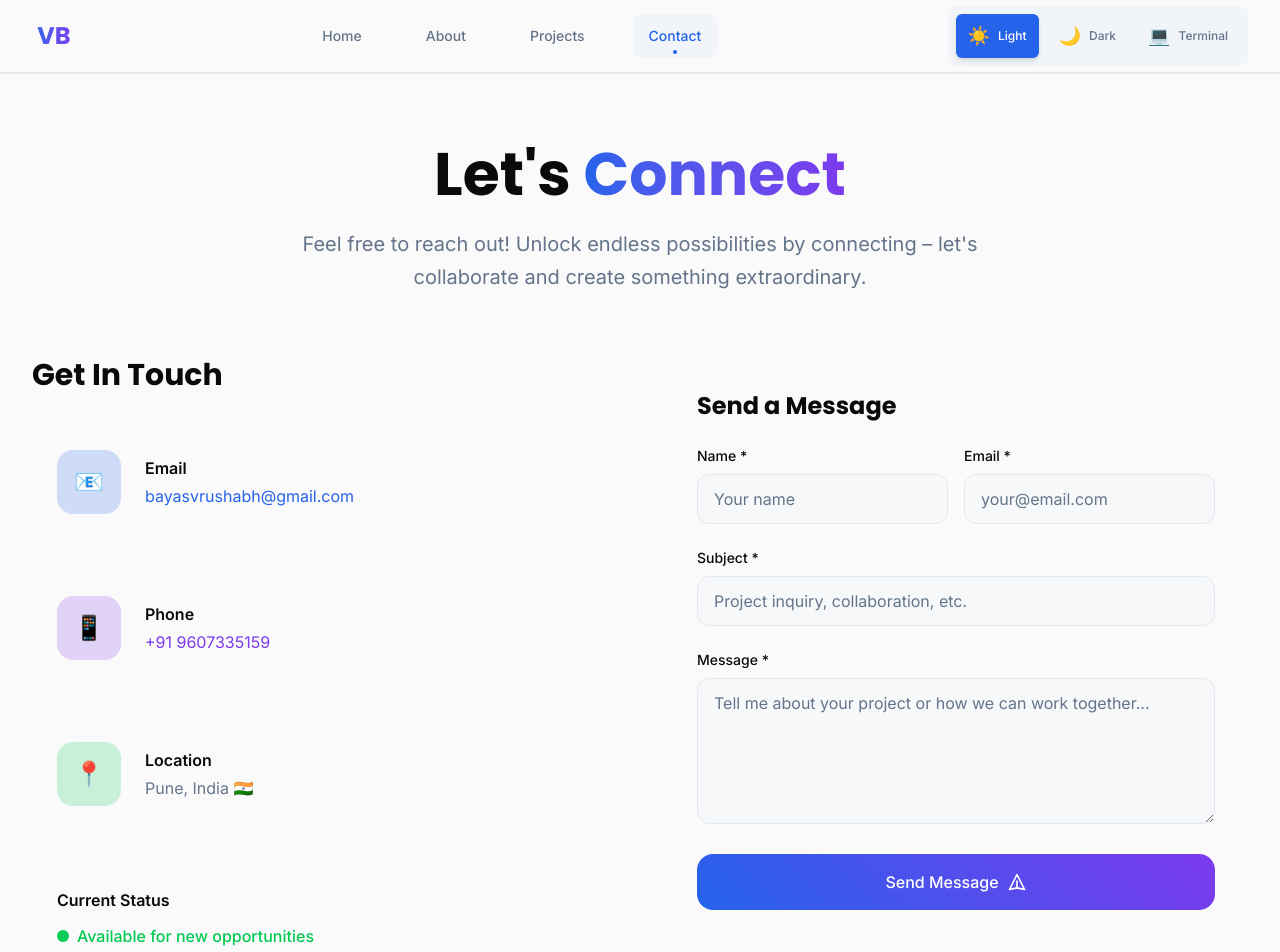
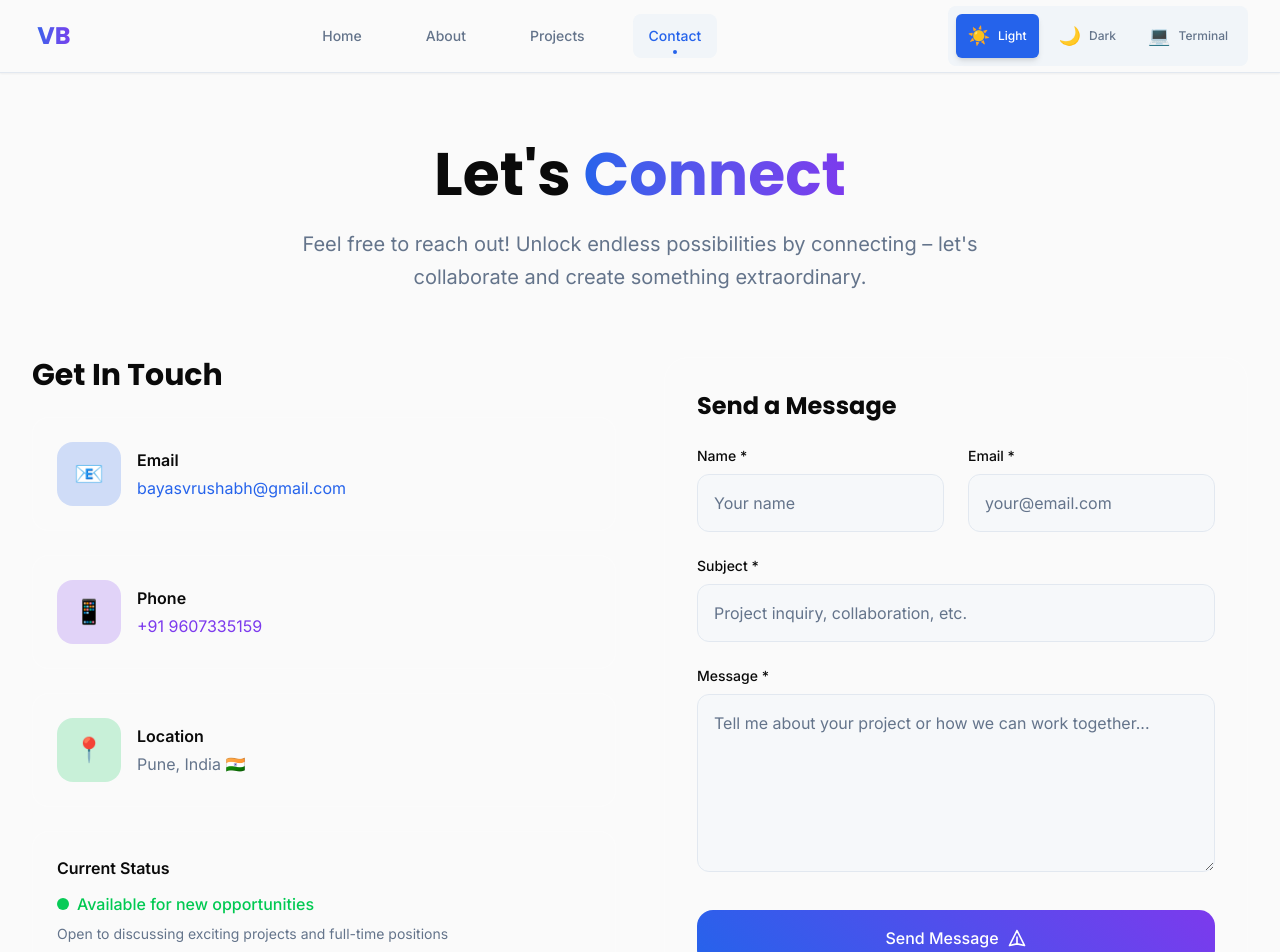
Before and after one commit to VrushabBayas/my-portfolio, a Next.js app: page /contact in a window 1280 px wide. Shown: the top 952 px of the page. Built offline with nearby package versions, Linux system fonts and the light colour scheme.

Commit message:
update styling

```diff
--- a/src/app/contact/page.tsx
+++ b/src/app/contact/page.tsx
@@ -5,6 +5,7 @@ import PageLayout from '@/components/layout/PageLayout';
 import HeroSection from '@/components/shared/HeroSection';
 import ScrollAnimation from '@/components/ui/ScrollAnimations';
 import { socialLinks } from '@/data/socialLinks';
+import Link from 'next/link';
 
 
 export default function Contact() {
@@ -56,16 +57,17 @@ export default function Contact() {
         </ScrollAnimation>
 
         {/* Contact Methods */}
-        <div className="grid lg:grid-cols-2 gap-12 mb-20">
+        <div className="grid lg:grid-cols-2 gap-8 lg:gap-12 mb-20 items-start">
           {/* Direct Contact */}
           <ScrollAnimation animation="fadeLeft" delay={200}>
-            <div className="space-y-8">
+            <div className="space-y-6 h-full flex flex-col">
               <h2 className="font-heading text-2xl lg:text-3xl font-bold text-foreground">
                 Get In Touch
               </h2>
 
+              <div className="flex-1 space-y-6">
                   {/* Email */}
-                  <div className="flex items-center gap-6 p-6 glass rounded-2xl border border-primary/20 micro-bounce group">
+                  <div className="flex items-center gap-4 p-6 glass rounded-2xl border border-primary/20 micro-bounce group">
                     <div className="w-16 h-16 bg-primary/20 rounded-2xl flex items-center justify-center group-hover:scale-110 transition-transform duration-300">
                       <span className="text-2xl">📧</span>
                     </div>
@@ -81,7 +83,7 @@ export default function Contact() {
                   </div>
 
                   {/* Phone */}
-                  <div className="flex items-center gap-6 p-6 glass rounded-2xl border border-accent/20 micro-bounce group">
+                  <div className="flex items-center gap-4 p-6 glass rounded-2xl border border-accent/20 micro-bounce group">
                     <div className="w-16 h-16 bg-accent/20 rounded-2xl flex items-center justify-center group-hover:scale-110 transition-transform duration-300">
                       <span className="text-2xl">📱</span>
                     </div>
@@ -97,7 +99,7 @@ export default function Contact() {
                   </div>
 
                   {/* Location */}
-                  <div className="flex items-center gap-6 p-6 glass rounded-2xl border border-green-500/20 micro-bounce group">
+                  <div className="flex items-center gap-4 p-6 glass rounded-2xl border border-green-500/20 micro-bounce group">
                     <div className="w-16 h-16 bg-green-500/20 rounded-2xl flex items-center justify-center group-hover:scale-110 transition-transform duration-300">
                       <span className="text-2xl">📍</span>
                     </div>
@@ -107,8 +109,10 @@ export default function Contact() {
                     </div>
                   </div>
 
+              </div>
+
               {/* Availability Status */}
-                  <div className="p-6 glass rounded-2xl border border-primary/10">
+              <div className="p-6 glass rounded-2xl border border-primary/10 mt-auto">
                 <h3 className="font-semibold text-foreground mb-3">Current Status</h3>
                 <div className="flex items-center gap-2 mb-2">
                   <div className="w-3 h-3 bg-green-500 rounded-full animate-pulse"></div>
@@ -123,13 +127,14 @@ export default function Contact() {
 
           {/* Contact Form */}
           <ScrollAnimation animation="fadeRight" delay={400}>
-            <div className="glass rounded-3xl p-8 border border-primary/20">
+            <div className="glass rounded-3xl p-8 border border-primary/20 h-full flex flex-col">
               <h2 className="font-heading text-2xl font-bold text-foreground mb-6">
                 Send a Message
               </h2>
 
-              <form onSubmit={handleSubmit} className="space-y-6">
-                    <div className="grid grid-cols-1 sm:grid-cols-2 gap-4">
+              <form onSubmit={handleSubmit} className="space-y-6 flex-1 flex flex-col">
+                <div className="flex-1 space-y-6">
+                    <div className="grid grid-cols-1 sm:grid-cols-2 gap-6">
                       <div>
                         <label htmlFor="name" className="block text-sm font-medium text-foreground mb-2">
                           Name *
@@ -141,7 +146,7 @@ export default function Contact() {
                           value={formData.name}
                           onChange={handleInputChange}
                           required
-                          className="w-full px-4 py-3 bg-secondary/50 border border-border rounded-xl text-foreground placeholder-muted focus:outline-none focus:ring-2 focus:ring-primary focus:border-transparent transition-all duration-200"
+                          className="w-full px-4 py-4 bg-secondary/50 border border-border rounded-xl text-foreground placeholder-muted focus:outline-none focus:ring-2 focus:ring-primary focus:border-transparent transition-all duration-200"
                           placeholder="Your name"
                         />
                       </div>
@@ -156,7 +161,7 @@ export default function Contact() {
                           value={formData.email}
                           onChange={handleInputChange}
                           required
-                          className="w-full px-4 py-3 bg-secondary/50 border border-border rounded-xl text-foreground placeholder-muted focus:outline-none focus:ring-2 focus:ring-primary focus:border-transparent transition-all duration-200"
+                          className="w-full px-4 py-4 bg-secondary/50 border border-border rounded-xl text-foreground placeholder-muted focus:outline-none focus:ring-2 focus:ring-primary focus:border-transparent transition-all duration-200"
                           placeholder="your@email.com"
                         />
                       </div>
@@ -173,7 +178,7 @@ export default function Contact() {
                         value={formData.subject}
                         onChange={handleInputChange}
                         required
-                        className="w-full px-4 py-3 bg-secondary/50 border border-border rounded-xl text-foreground placeholder-muted focus:outline-none focus:ring-2 focus:ring-primary focus:border-transparent transition-all duration-200"
+                        className="w-full px-4 py-4 bg-secondary/50 border border-border rounded-xl text-foreground placeholder-muted focus:outline-none focus:ring-2 focus:ring-primary focus:border-transparent transition-all duration-200"
                         placeholder="Project inquiry, collaboration, etc."
                       />
                     </div>
@@ -188,12 +193,14 @@ export default function Contact() {
                         value={formData.message}
                         onChange={handleInputChange}
                         required
-                        rows={5}
-                        className="w-full px-4 py-3 bg-secondary/50 border border-border rounded-xl text-foreground placeholder-muted focus:outline-none focus:ring-2 focus:ring-primary focus:border-transparent transition-all duration-200 resize-vertical"
+                        rows={6}
+                        className="w-full px-4 py-4 bg-secondary/50 border border-border rounded-xl text-foreground placeholder-muted focus:outline-none focus:ring-2 focus:ring-primary focus:border-transparent transition-all duration-200 resize-vertical min-h-[120px]"
                         placeholder="Tell me about your project or how we can work together..."
                       />
                     </div>
+                </div>
 
+                <div className="pt-2">
                     <button
                       type="submit"
                       disabled={isSubmitting}
@@ -221,6 +228,7 @@ export default function Contact() {
                         ✅ Message sent successfully! I&apos;ll get back to you soon.
                       </div>
                     )}
+                </div>
                   </form>
             </div>
           </ScrollAnimation>
@@ -282,14 +290,14 @@ export default function Contact() {
                   or just want to chat about technology and adventures, I&apos;m always excited to connect.
                 </p>
                 <div className="flex flex-col sm:flex-row gap-4 justify-center">
-                  <button className="group relative px-8 py-4 button-glow text-white rounded-2xl font-medium overflow-hidden transition-all duration-300 micro-bounce ripple-effect">
+                  <Link href="/projects" className="group relative px-8 py-4 button-glow text-white rounded-2xl font-medium overflow-hidden transition-all duration-300 micro-bounce ripple-effect">
                     <span className="relative flex items-center justify-center gap-2">
                       View My Work
                       <svg className="w-5 h-5 group-hover:translate-x-1 transition-transform duration-200" fill="none" stroke="currentColor" viewBox="0 0 24 24">
                         <path strokeLinecap="round" strokeLinejoin="round" strokeWidth={2} d="M17 8l4 4m0 0l-4 4m4-4H3" />
                       </svg>
                     </span>
-                  </button>
+                  </Link>
 
                   <a
                     href="/Resume-Vrushabh_Bayas.pdf"
--- a/src/app/globals.css
+++ b/src/app/globals.css
@@ -188,6 +188,12 @@ body {
   font-optical-sizing: auto;
   transition: background-color var(--transition-duration) var(--transition-easing),
               color var(--transition-duration) var(--transition-easing);
+
+  /* Enhanced text rendering for crystal clear text */
+  -webkit-font-smoothing: antialiased;
+  -moz-osx-font-smoothing: grayscale;
+  text-rendering: optimizeLegibility;
+  font-smooth: always;
 }
 
 /* Typography classes */
@@ -240,8 +246,8 @@ body {
 
 [data-theme="terminal"] button:not(nav button):hover,
 [data-theme="terminal"] a:not(nav a):hover {
-  box-shadow: 0 0 12px rgba(113, 156, 214, 0.4), inset 0 0 8px rgba(113, 156, 214, 0.1);
-  text-shadow: 0 0 8px rgba(113, 156, 214, 0.5);
+  box-shadow: 0 0 6px rgba(113, 156, 214, 0.3), inset 0 0 4px rgba(113, 156, 214, 0.08);
+  text-shadow: 0 0 4px rgba(113, 156, 214, 0.4);
   border-color: var(--primary) !important;
 }
 
@@ -301,8 +307,8 @@ body {
 }
 
 [data-theme="terminal"] .bg-card:hover {
-  box-shadow: 0 0 16px rgba(113, 156, 214, 0.2) !important;
-  border-color: rgba(113, 156, 214, 0.4) !important;
+  box-shadow: 0 0 8px rgba(113, 156, 214, 0.15) !important;
+  border-color: rgba(113, 156, 214, 0.3) !important;
 }
 
 /* Nightfox navigation enhancements */
@@ -334,17 +340,86 @@ body {
   backdrop-filter: none !important;
 }
 
+/* Terminal theme comprehensive link styling */
+
+/* Email and phone links */
+[data-theme="terminal"] a[href^="mailto"],
+[data-theme="terminal"] a[href^="tel"] {
+  color: var(--nightfox-cyan);
+  text-decoration: none;
+  transition: all 0.2s ease;
+}
+
+[data-theme="terminal"] a[href^="mailto"]:hover,
+[data-theme="terminal"] a[href^="tel"]:hover {
+  color: var(--nightfox-blue);
+  text-shadow: 0 0 4px rgba(99, 205, 207, 0.4);
+}
+
+/* External links (social media, GitHub, etc.) */
+[data-theme="terminal"] a[target="_blank"]:not(.button-glow):not(.modern-button) {
+  color: var(--nightfox-blue);
+  text-decoration: none;
+  transition: all 0.2s ease;
+}
+
+[data-theme="terminal"] a[target="_blank"]:not(.button-glow):not(.modern-button):hover {
+  color: var(--nightfox-cyan);
+  text-shadow: 0 0 4px rgba(113, 156, 214, 0.3);
+}
+
+/* Download links */
+[data-theme="terminal"] a[download] {
+  color: var(--nightfox-green);
+  border-color: var(--nightfox-green);
+}
+
+[data-theme="terminal"] a[download]:hover {
+  color: var(--nightfox-yellow);
+  border-color: var(--nightfox-yellow);
+  text-shadow: 0 0 4px rgba(219, 192, 116, 0.3);
+}
+
+/* Text color overrides for better terminal theme readability */
+[data-theme="terminal"] .text-primary {
+  color: var(--nightfox-cyan);
+}
+
+[data-theme="terminal"] .text-accent {
+  color: var(--nightfox-pink);
+}
+
+[data-theme="terminal"] .hover\:text-primary\/80:hover,
+[data-theme="terminal"] .hover\:text-primary:hover {
+  color: var(--nightfox-blue);
+}
+
+[data-theme="terminal"] .hover\:text-accent\/80:hover,
+[data-theme="terminal"] .hover\:text-accent:hover {
+  color: var(--nightfox-magenta);
+}
+
+/* Social media and content links in cards */
+[data-theme="terminal"] .glass a:not([href^="mailto"]):not([href^="tel"]):not(.button-glow) {
+  color: var(--nightfox-blue);
+}
+
+[data-theme="terminal"] .glass a:not([href^="mailto"]):not([href^="tel"]):not(.button-glow):hover {
+  color: var(--nightfox-cyan);
+  text-shadow: 0 0 4px rgba(99, 205, 207, 0.3);
+}
+
 /* Modern UI Animations */
 @keyframes blob {
-  0% { transform: translate(0px, 0px) scale(1); }
-  33% { transform: translate(30px, -50px) scale(1.1); }
-  66% { transform: translate(-20px, 20px) scale(0.9); }
-  100% { transform: translate(0px, 0px) scale(1); }
+  0% { transform: translate3d(0px, 0px, 0px) scale(1); }
+  33% { transform: translate3d(20px, -30px, 0px) scale(1.05); }
+  66% { transform: translate3d(-15px, 15px, 0px) scale(0.95); }
+  100% { transform: translate3d(0px, 0px, 0px) scale(1); }
 }
 
 @keyframes float {
-  0%, 100% { transform: translateY(0px); }
-  50% { transform: translateY(-10px); }
+  0%, 100% { transform: translate3d(0px, 0px, 0px); }
+  50% { transform: translate3d(0px, -8px, 0px); }
 }
 
 @keyframes gradient {
@@ -404,7 +479,7 @@ body {
   animation: blink 1s infinite;
 }
 
-/* Glassmorphism Effects */
+/* Glassmorphism Effects - Base styling preserved, hover effects removed */
 .glass {
   background: rgba(255, 255, 255, 0.1);
   backdrop-filter: blur(10px);
@@ -421,26 +496,10 @@ body {
   border: 1px solid rgba(113, 156, 214, 0.2);
 }
 
-/* Modern Button Enhancements */
+/* Modern Button Enhancements - Removed conflicting shine effect */
 .modern-button {
   position: relative;
   overflow: hidden;
-  transform-style: preserve-3d;
-}
-
-.modern-button::before {
-  content: '';
-  position: absolute;
-  top: 0;
-  left: -100%;
-  width: 100%;
-  height: 100%;
-  background: linear-gradient(90deg, transparent, rgba(255, 255, 255, 0.2), transparent);
-  transition: left 0.5s;
-}
-
-.modern-button:hover::before {
-  left: 100%;
 }
 
 /* Enhanced Card Hover Effects */
@@ -607,11 +666,11 @@ textarea:focus-visible {
 }
 
 .micro-bounce:hover {
-  transform: scale(1.05) translateY(-2px);
+  transform: scale(1.015) translate3d(0px, -1px, 0px);
 }
 
 .micro-bounce:active {
-  transform: scale(0.98) translateY(0px);
+  transform: scale(0.985) translate3d(0px, 0px, 0px);
 }
 
 .ripple-effect {
@@ -702,54 +761,70 @@ textarea:focus-visible {
   content: '';
   position: absolute;
   top: 0;
-  left: -100%;
+  left: 0;
   width: 100%;
   height: 100%;
-  background: linear-gradient(90deg, transparent, rgba(255, 255, 255, 0.4), transparent);
-  transition: left 0.5s;
+  background: linear-gradient(90deg, transparent, rgba(255, 255, 255, 0.15), transparent);
+  opacity: 0;
+  transform: translateX(-100%);
+  transition: transform 0.6s ease, opacity 0.3s ease;
+  pointer-events: none;
 }
 
 .button-glow:hover::before {
-  left: 100%;
+  opacity: 1;
+  transform: translateX(100%);
 }
 
 .button-glow:hover {
-  box-shadow: 0 0 20px var(--primary), 0 0 40px var(--primary), 0 0 60px var(--primary);
+  box-shadow: 0 0 4px var(--primary), 0 0 8px var(--primary), 0 0 12px var(--primary);
+}
+
+/* Ensure clean button states to prevent blinking */
+.button-glow:not(:hover)::before {
+  opacity: 0;
+  transform: translateX(-100%);
+}
+
+/* Prevent multiple shine effects on same element */
+.button-glow.modern-button::before {
+  display: none;
 }
 
 /* Scroll-Triggered Animations */
 .scroll-animation {
-  transition: all 0.8s cubic-bezier(0.25, 0.46, 0.45, 0.94);
+  transition: opacity 0.5s cubic-bezier(0.25, 0.46, 0.45, 0.94), transform 0.5s cubic-bezier(0.25, 0.46, 0.45, 0.94);
+  will-change: opacity, transform;
 }
 
 .scroll-fade-up {
   opacity: 0;
-  transform: translateY(50px);
+  transform: translate3d(0px, 30px, 0px);
 }
 
 .scroll-fade-up.animate-in {
   opacity: 1;
-  transform: translateY(0);
+  transform: translate3d(0px, 0px, 0px);
 }
 
 .scroll-fade-left {
   opacity: 0;
-  transform: translateX(-50px);
+  transform: translate3d(-30px, 0px, 0px);
 }
 
 .scroll-fade-left.animate-in {
   opacity: 1;
-  transform: translateX(0);
+  transform: translate3d(0px, 0px, 0px);
 }
 
 .scroll-fade-right {
   opacity: 0;
-  transform: translateX(50px);
+  transform: translate3d(30px, 0px, 0px);
 }
 
 .scroll-fade-right.animate-in {
   opacity: 1;
-  transform: translateX(0);
+  transform: translate3d(0px, 0px, 0px);
 }
 
 .scroll-scale {
@@ -764,12 +839,12 @@ textarea:focus-visible {
 
 .scroll-slide-up {
   opacity: 0;
-  transform: translateY(100px);
+  transform: translate3d(0px, 60px, 0px);
 }
 
 .scroll-slide-up.animate-in {
   opacity: 1;
-  transform: translateY(0);
+  transform: translate3d(0px, 0px, 0px);
 }
 
 /* Parallax Effect */
@@ -791,11 +866,66 @@ textarea:focus-visible {
   will-change: transform;
 }
 
-/* Performance Optimizations */
-.card-3d,
-.micro-bounce,
+/* Selective Performance Optimizations - No GPU acceleration on text elements */
+.animate-blob,
+.animate-float,
+.scroll-animation,
+.scroll-fade-up,
+.scroll-fade-left,
+.scroll-fade-right,
+.scroll-scale,
+.scroll-slide-up,
+.reveal-up,
+.reveal-left,
+.reveal-right {
+  will-change: transform, opacity;
+  transform: translateZ(0);
+  backface-visibility: hidden;
+}
+
+/* Button optimizations without aggressive GPU acceleration */
+.button-glow,
+.modern-button {
+  will-change: auto;
+}
+
+.button-glow:hover,
+.modern-button:hover {
+  will-change: box-shadow, transform;
+}
+
+/* Optimized performance for decorative elements only */
 .animate-blob,
 .animate-float {
+  -webkit-perspective: 1000px;
+  perspective: 1000px;
+}
+
+/* Text-containing elements - avoid GPU acceleration to prevent blur */
+.card-3d,
+.glass {
+  will-change: auto;
+  contain: layout style;
+}
+
+/* Enhanced text clarity for interactive elements */
+.card-3d,
+.glass,
+.micro-bounce {
+  /* Prevent text blur during transforms */
+  -webkit-font-smoothing: antialiased;
+  -moz-osx-font-smoothing: grayscale;
+  text-rendering: optimizeLegibility;
+
+  /* Better scaling behavior */
+  transform-origin: center;
+
+  /* Prevent layout shifts */
+  contain: layout style;
+}
+
+/* Micro-bounce without aggressive GPU acceleration */
+.micro-bounce {
   will-change: transform;
 }
 
@@ -1073,3 +1203,91 @@ html {
   transform: translateZ(0);
   backface-visibility: hidden;
 }
+
+/* Universal Theme Performance Optimizations */
+
+/* Light Theme Optimizations */
+[data-theme="light"] .glass {
+  backdrop-filter: blur(8px);
+  -webkit-backdrop-filter: blur(8px);
+}
+
+/* Dark Theme Performance Optimizations */
+[data-theme="dark"] {
+  /* Smoother transitions for dark mode */
+  --transition-duration: 0.15s;
+}
+
+[data-theme="dark"] .glass {
+  backdrop-filter: blur(6px);
+  -webkit-backdrop-filter: blur(6px);
+}
+
+[data-theme="dark"] .animate-blob,
+[data-theme="dark"] .animate-float {
+  animation-duration: 6s;
+}
+
+/* Terminal Theme Performance Optimizations */
+[data-theme="terminal"] .glass {
+  backdrop-filter: blur(6px);
+  -webkit-backdrop-filter: blur(6px);
+}
+
+/* Reduce excessive glow effects globally */
+.group:hover .blur-xl {
+  filter: blur(12px);
+}
+
+.group:hover .blur-2xl {
+  filter: blur(20px);
+}
+
+.group:hover .blur-3xl {
+  filter: blur(30px);
+}
+
+/* Optimize hover scaling to prevent text blur */
+.group-hover\:scale-105:hover,
+.hover\:scale-105:hover {
+  transform: scale(1.02) !important;
+}
+
+.group:hover .group-hover\:scale-105 {
+  transform: scale(1.02) !important;
+}
+
+/* Removed glass hover scaling effects for cleaner interactions */
+
+/* Override Tailwind hover scaling on glass elements globally */
+.glass.group-hover\:scale-105,
+.glass.hover\:scale-105,
+.group:hover .glass.group-hover\:scale-105,
+.glass:hover.hover\:scale-105 {
+  transform: none !important;
+}
+
+/* Disable all scaling transforms on glass elements */
+.glass {
+  transform: none !important;
+}
+
+/* Allow only non-scaling transforms on glass if needed */
+.glass.translate-x-1,
+.glass.translate-y-1 {
+  transform: translateX(0.25rem) translateY(0.25rem) !important;
+}
+
+/* Preserve text sharpness for non-glass interactive elements */
+.card-3d *,
+.micro-bounce * {
+  text-rendering: optimizeLegibility;
+  -webkit-font-smoothing: antialiased;
+  -moz-osx-font-smoothing: grayscale;
+}
+
+/* Prevent text blur in scaled elements (non-glass only) */
+.group:hover .card-3d *,
+.micro-bounce:hover * {
+  transform: translateZ(0.01px);
+}
```
Also changed, not shown: src/app/about/page.tsx (+5 -4 lines), src/app/page.tsx (+7 -6 lines), src/components/ui/ScrollAnimations.tsx (+25 -14 lines). Lines whose indentation alone changed are shown as unchanged.
